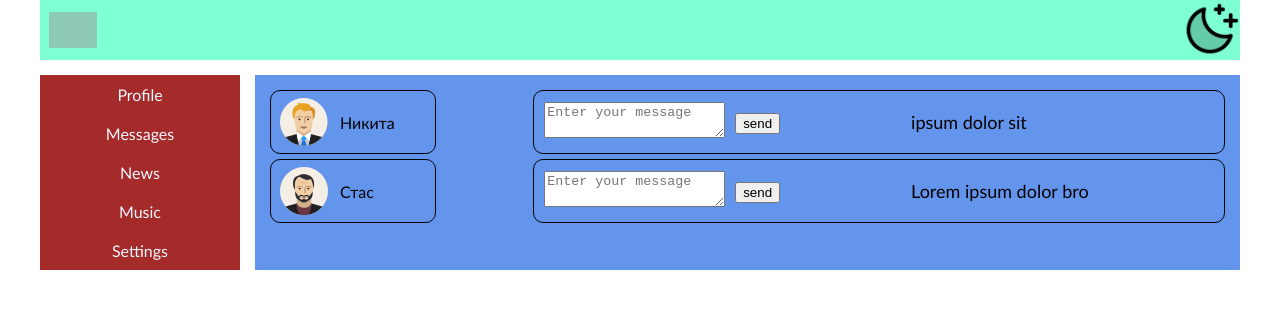
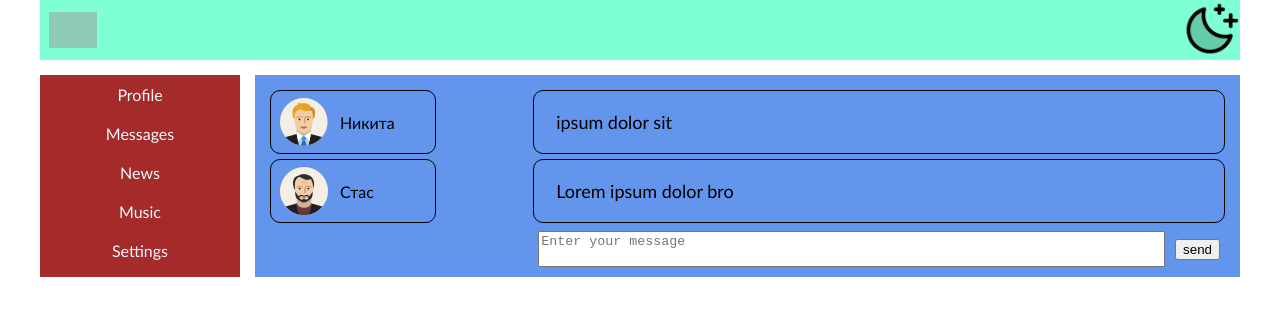
Before and after one commit to dessany2p/social-network-react, a React (Create React App) app: page /dialogs in a window 1280 px wide. Shown: the top 316 px of the page. Built offline with nearby package versions, Linux system fonts and the light colour scheme; grey boxes are pictures that could not be loaded.

Commit message:
Container components for ProfilePage and DialogsPage. They get a full store, take what they need for the rendering components to work. The components request data from the wrapper and receive a response.

```diff
--- a/src/App.js
+++ b/src/App.js
@@ -3,7 +3,6 @@ import './App.css';
 
 import { Header } from './components/Header/Header';
 import { Navbar } from './components/Navbar/Navbar';
-import { Dialogs } from './components/Dialogs/Dialogs';
 import { Profile } from './components/Profile/Profile';
 import { News } from './components/News/News';
 import {
@@ -15,11 +14,12 @@ import {
 } from 'react-router-dom';
 import { Music } from './components/Music/Music';
 import { Settings } from './components/Settings/Settings';
+import { DialogsContainer } from './components/Dialogs/DialogsContainer';
 // import { Friends } from './components/Friends/Friends';
 // import { store } from './redux/redux-store'
 
 const App = (props) => {
-  // console.log(props, 'APP')
+  console.log(props, 'APP')
   return (
     <Router>
       <div className="app-wrapper">
@@ -30,18 +30,16 @@ const App = (props) => {
             <Route path='/'
               element={
                 <Profile
-                  profilePage={props.state.profilePage}
-                  dispatch={props.dispatch}
+                  store={props.store}
                 />} />
             <Route path='/profile' element={
               <Profile
-                profilePage={props.state.profilePage}
-                dispatch={props.dispatch}
+                store={props.store}
               />} />
             <Route path='/dialogs'
               element={
-                <Dialogs
-                  state={props.state.msgPage} dispatch={props.dispatch}
+                <DialogsContainer
+                  store={props.store}
                 />} />
             <Route path='/news' Component={News} />
             <Route path='/music' Component={Music} />
--- a/src/components/Dialogs/Dialogs.jsx
+++ b/src/components/Dialogs/Dialogs.jsx
@@ -3,15 +3,28 @@ import s from './Dialogs.module.css';
 import { MsgItem } from './Message/Message';
 import { DialogItem } from './Dialog/Dialog';
 
+
 export const Dialogs = (props) => {
    console.log('Dialogs: ', props)
 
-   let dialogsElements = props.state.dialogs.map(
+
+
+   let onSendMessageClick = () => {
+      props.sendMessage();
+   }
+
+   let onNewMessageChange = (e) => {
+      let body = e.target.value;
+      props.updateBodyNewMessage(body);
+   }
+
+
+   let dialogsElements = props.dialog.map(
 
       (dialog, i) => <DialogItem key={dialog.id + i} src={dialog.img} id={dialog.id} name={dialog.name} />);
 
-   let msgElements = props.state.msg.map(
-      msg => <MsgItem id={msg.id} text={msg.text} dispatch={props.dispatch} msgPage={props.state.msg} />);
+   let msgElements = props.msg.map(
+      msg => <MsgItem id={msg.id} text={msg.text} msgPage={props.msg} />);
 
    return (
       <div className={s.container}>
@@ -20,7 +33,17 @@ export const Dialogs = (props) => {
          </div>
          <div className={s.messages_user}>
             {msgElements}
+
+            <div className={s.blocke}>
+               <textarea
+                  value={props.newBodyMessage}
+                  onChange={onNewMessageChange}
+                  name="" id=""
+                  placeholder='Enter your message' />
+               <button onClick={onSendMessageClick} className={s.btn_send}> send </button>
+            </div>
          </div>
+
       </div>
    )
 }
--- a/src/components/Dialogs/Dialogs.module.css
+++ b/src/components/Dialogs/Dialogs.module.css
@@ -40,9 +40,8 @@ margin: 0;
 
 .blocke {
    display: flex;
-      width: 50%;
       align-items: center;
-      margin-right: 20px;
+      padding: 3px 10px 0 10px;
 }
 
 .msg_text {
@@ -72,3 +71,8 @@ img {
 .btn_send {
    margin-left: 10px;
 }
+
+textarea {
+   resize: none;
+   width: 100%;
+}
--- /dev/null
+++ b/src/components/Dialogs/DialogsContainer.jsx
@@ -0,0 +1,25 @@
+import React from 'react';
+import { Dialogs } from './Dialogs';
+import { creatorUpdateBodyNewMessage, creatorSendMessage } from '../../redux/dialogs-reducer';
+
+export const DialogsContainer = (props) => {
+   console.log('Dialogs: ', props)
+   let state = props.store.getState()
+   console.log(state)
+   let newBodyMessage = state.msgPage.newBodyMessage;
+   console.log(newBodyMessage)
+
+
+   let onSendMessageClick = () => {
+      props.store.dispatch(creatorSendMessage())
+   }
+   let onNewMessageChange = (body) => {
+      props.store.dispatch(creatorUpdateBodyNewMessage(body))
+   }
+
+   return (
+      <Dialogs newBodyMessage={newBodyMessage} dialog={state.msgPage.dialogs} updateBodyNewMessage={onNewMessageChange} sendMessage={onSendMessageClick} msg={state.msgPage.msg} dispatch={props.store.dispatch} />
+   )
+}
+
+//TODO:  Сделать у диалогов иконки > Получать иконки из State > Стилизовать их > Спозиционировать элементы друг относительно друга (Проверить момент с переполнением текста в сообщении диалога.)
--- a/src/components/Dialogs/Message/Message.jsx
+++ b/src/components/Dialogs/Message/Message.jsx
@@ -1,40 +1,13 @@
 // import React, { createRef } from 'react';
 import s from './../Dialogs.module.css';
-import { creatorUpdateBodyNewMessage, creatorSendMessage } from '../../../redux/dialogs-reducer';
+
 
 export const MsgItem = (props) => {
-   console.log('props msgitem: ', props)
-
-
-   let newBodyMessage = props.dispatch.newBodyMessage;
-
-   // let newPostElement = createRef();
-   // let createNewPost = () => {
-   //    let text = newPostElement.current.value;
-   //    alert(text)
-   // }
-
-   let onSendMessageClick = () => {
-      props.dispatch(creatorSendMessage())
-   }
-   let onNewMessageChange = (e) => {
-      let body = e.target.value;
-      props.dispatch(creatorUpdateBodyNewMessage(body))
-   }
-
+   // console.log('props msgitem: ', props)
 
    return (
       <div className={s.msg}>
-         <div className={s.blocke}>
-            <div>
-               <textarea onChange={onNewMessageChange} value={newBodyMessage} name="" id="" placeholder='Enter your message' />
-            </div>
-            <div>
-               <button onClick={onSendMessageClick} className={s.btn_send}>
-                  send
-               </button>
-            </div>
-         </div>
+
          <div>
             <span className={s.msg_text}>
                {props.text}
--- a/src/components/Profile/Profile.jsx
+++ b/src/components/Profile/Profile.jsx
@@ -1,10 +1,11 @@
 import React from 'react';
-import { MyPosts } from './myPosts/MyPosts.jsx'
 import s from './Profile.module.css';
+import { MyPostsContainer } from './myPosts/MyPostsContainer.jsx';
 
 
 export const Profile = (props) => {
-   // console.log('profilePage:', props)
+   console.log('profilePage:', props)
+   let state = props.store.getState();
    return (
       <div>
 
@@ -21,10 +22,10 @@ export const Profile = (props) => {
             </div>
          </div>
 
-         <MyPosts
-            posts={props.profilePage.posts}
-            newPostText={props.profilePage.newPostText}
-            dispatch={props.dispatch}
+         <MyPostsContainer
+            posts={state.profilePage.posts}
+            newPostText={state.profilePage.newPostText}
+            dispatch={props.store.dispatch}
          />
       </div>
    )
--- a/src/components/Profile/myPosts/CreatePost/CreatePost.jsx
+++ b/src/components/Profile/myPosts/CreatePost/CreatePost.jsx
@@ -1,23 +1,19 @@
 import React from 'react';
 import s from './CreatePost.module.css'
-import { actionCreatorAddPost, actionCreatorUpdateNewPostText } from '../../../../redux/profile-reducer';
 
 
 export const CreatePost = (props) => {
-   console.log('create[pst', props)
-   console.log(props)
+   // debugger
+   //console.log('createpost', props)
    let newPostElement = React.createRef();
 
-   let createNewPost = () => {
-      // В функции через props обращаюсь к методу dispatch (Вызываю f, которая инкапсулирует объект с типом и значением), который хранит в себе логику добавления поста.
-      props.dispatch(actionCreatorAddPost())
+   let onAddPost = () => {
+      props.addPost();
    }
 
    let onPostChange = () => {
       let text = newPostElement.current.value;
-      // В функции через props обращаюсь к методу dispatch, который хранит в себе логику выведения символов в поле ввода.
-      // Выделяю этот объект (указывая тип/название метода: 'UPDATE-NEW-POST-TEXT' и его второй аргумент action.text = newText: text) -  (Вызываю f, которая инкапсулирует объект с типом и значением) (Вызываю f, которая инкапсулирует объект с типом и значением)
-      props.dispatch(actionCreatorUpdateNewPostText(text))
+      props.updateNewPostText(text);
    }
 
    return (
@@ -29,11 +25,11 @@ export const CreatePost = (props) => {
                onChange={onPostChange}
                posts={props.posts}
                className={s.entry__field}
-               value={props.value}
+               value={props.newPostText}
             />
          </div>
          <div>
-            <button onClick={createNewPost}> Отправить </button>
+            <button onClick={onAddPost}> Отправить </button>
          </div>
       </div >
    )
--- a/src/components/Profile/myPosts/MyPosts.jsx
+++ b/src/components/Profile/myPosts/MyPosts.jsx
@@ -4,6 +4,7 @@ import s from './MyPosts.module.css'
 import { CreatePost } from './CreatePost/CreatePost';
 
 export const MyPosts = (props) => {
+   // debugger
    // console.log(props, 'MyPosts props :')
    let postsElements =
       props.posts.map((p, i) => <Post key={i} msg={p.msg} likesCount={p.likesCount} />)
@@ -13,9 +14,9 @@ export const MyPosts = (props) => {
          <h3>My posts</h3>
 
          <CreatePost
-            value={props.newPostText}
+            updateNewPostText={props.updateNewPostText} addPost={props.addPost}
             posts={props.posts}
-            dispatch={props.dispatch} />
+            newPostText={props.newPostText} />
          {postsElements}
       </div>
    )
--- /dev/null
+++ b/src/components/Profile/myPosts/MyPostsContainer.jsx
@@ -0,0 +1,22 @@
+import React from 'react';
+import { MyPosts } from './MyPosts';
+import { actionCreatorUpdateNewPostText, actionCreatorAddPost } from '../../../redux/profile-reducer';
+
+export const MyPostsContainer = (props) => {
+   // console.log(props, 'MyPostsContainer props :')
+
+   let createNewPost = () => {
+      props.dispatch(actionCreatorAddPost())
+   }
+
+   let onPostChange = (text) => {
+      let action = actionCreatorUpdateNewPostText(text);
+      props.dispatch(action)
+   }
+
+   return (
+      <MyPosts updateNewPostText={onPostChange} addPost={createNewPost}
+         posts={props.posts}
+         newPostText={props.newPostText} />
+   )
+}
--- a/src/index.js
+++ b/src/index.js
@@ -12,6 +12,7 @@ export let rerenderEntireTree = (state) => {
          <App
             state={state}
             dispatch={store.dispatch.bind(store)}
+            store={store}
          />
       </React.StrictMode>
    );
--- a/src/redux/dialogs-reducer.js
+++ b/src/redux/dialogs-reducer.js
@@ -34,17 +34,16 @@ let initialState = {
       // { id: 'user5', text: 'dolor sit bro Метёлкин' }
    ],
    newBodyMessage: '',
-   sendMessage: '',
 }
 
 export const dialogsReducer = (state = initialState, action) => {
    switch (action.type) {
       case UPDATE_NEW_BODY_MESSAGE:
-         state.dialogs.newBodyMessage = action.body;
+         state.newBodyMessage = action.body;
          return state;
 
       case SEND_MESSAGE:
-         let body = state.dialogs.newBodyMessage;
+         let body = state.newBodyMessage;
          state.newBodyMessage = '';
          state.msg.push({ id: 2, text: body, });
          return state;
```
Also changed, not shown: src/redux/state.js (+55 -55 lines).
